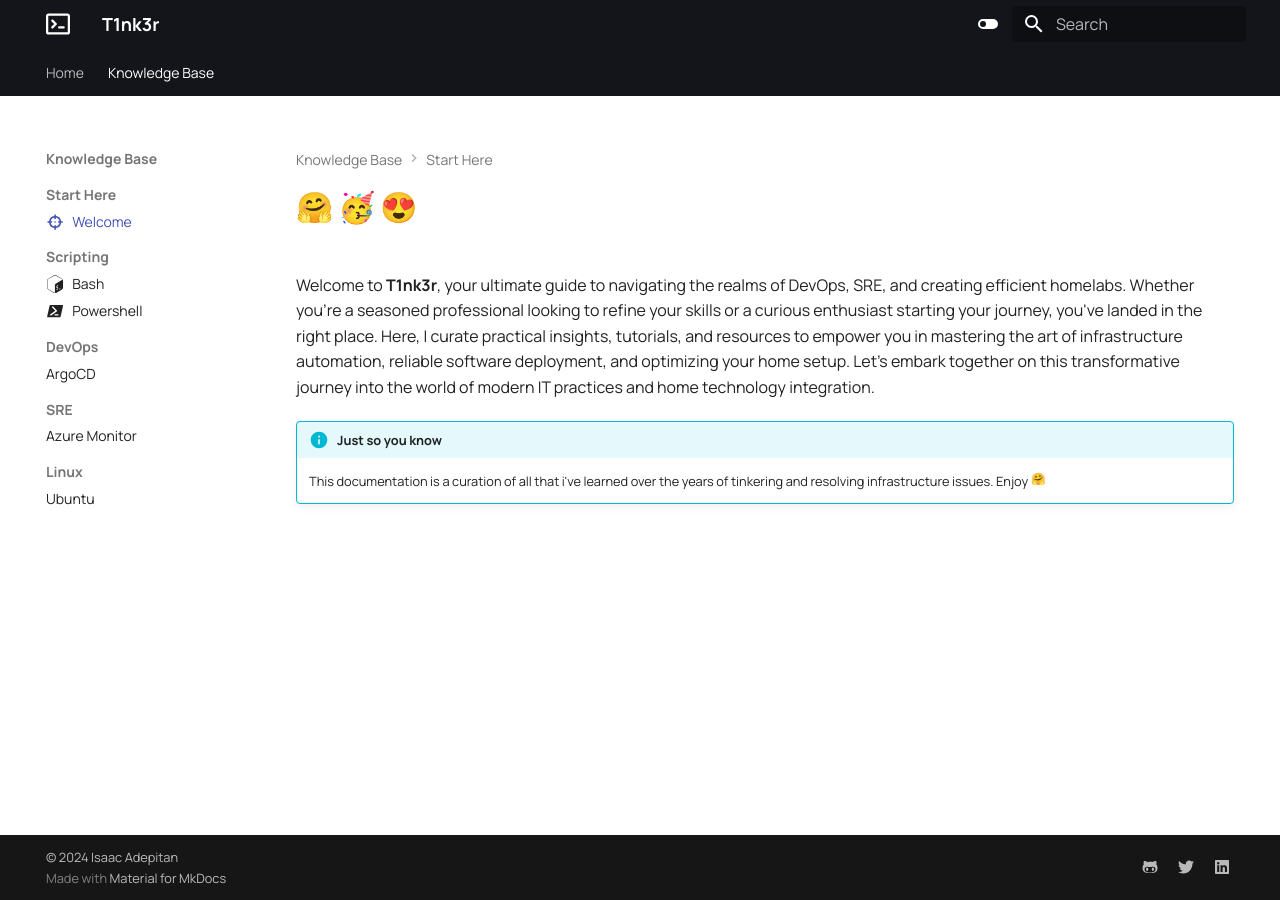
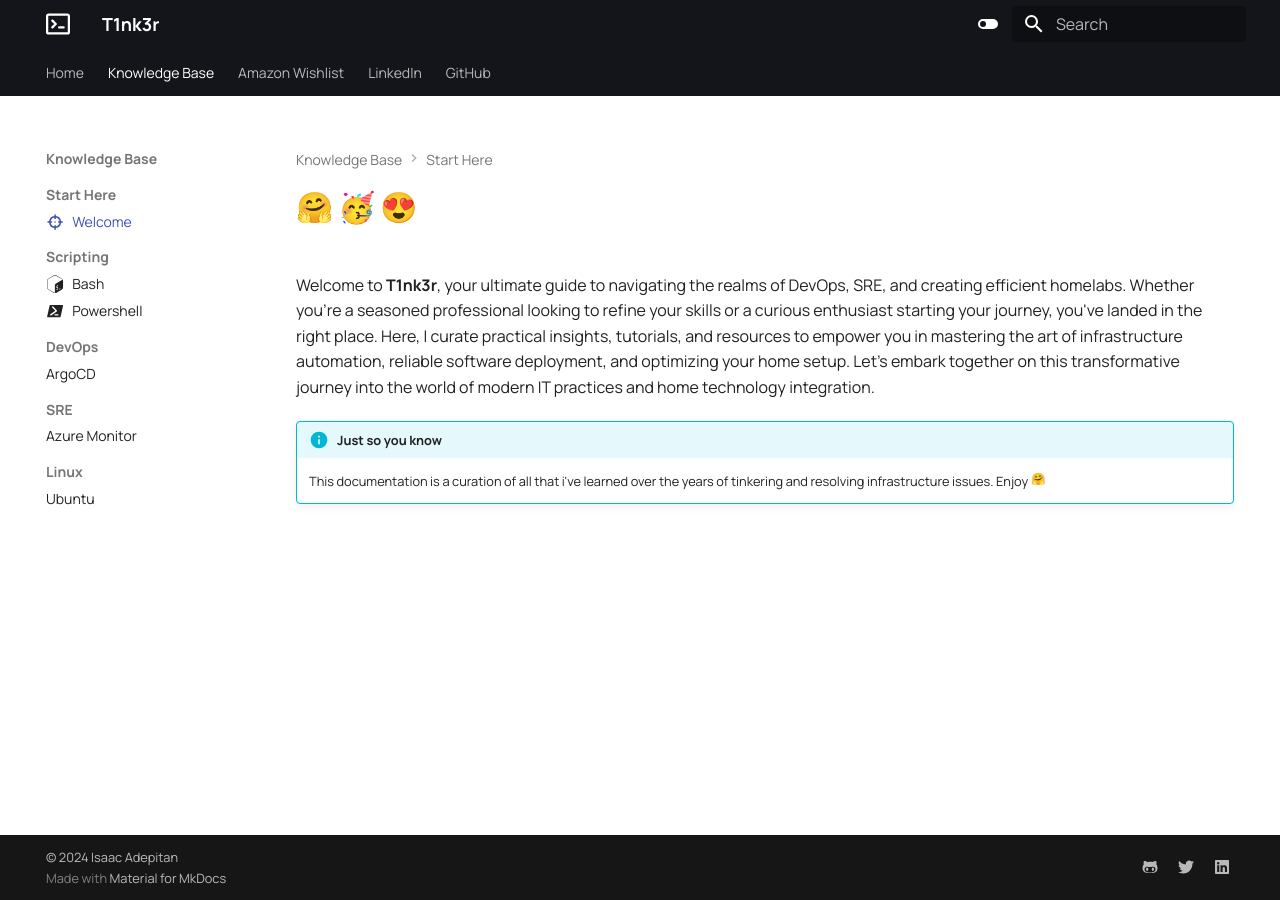
Before and after one commit to 1zyik/t1nk3r, an MkDocs documentation site: the page built from docs/index.md, in a window 1280 px wide. Built offline with MkDocs 1.6.1 and Material for MkDocs 9.7.7, drawn with Linux system fonts in a browser that asks for light colours; emoji names are drawn with the system emoji font.

Commit message:
Fixed broken links

```diff
--- a/mkdocs.yml
+++ b/mkdocs.yml
@@ -97,7 +97,7 @@ copyright: |
 
 # Navigation Setup
 nav:
-  - Home: https://1zyik.github.io/mkdocs/
+  - Home: https://1zyik.github.io/t1nk3r/
   - Knowledge Base:
       - 'Start Here':
         - 'Welcome': index.md
@@ -110,3 +110,6 @@ nav:
         - 'Azure Monitor': sections/sre/azure-monitor.md
       - 'Linux':
         - 'Ubuntu': sections/linux/ubuntu.md
+  - Amazon Wishlist: https://www.amazon.com/hz/wishlist/ls/HZ7MRWUN7T3B?ref_=wl_share
+  - LinkedIn: https://www.linkedin.com/in/isaac-cloudengineer/
+  - GitHub: https://github.com/1zyik
```
Also changed, not shown: README.md (+1 -1 lines).
